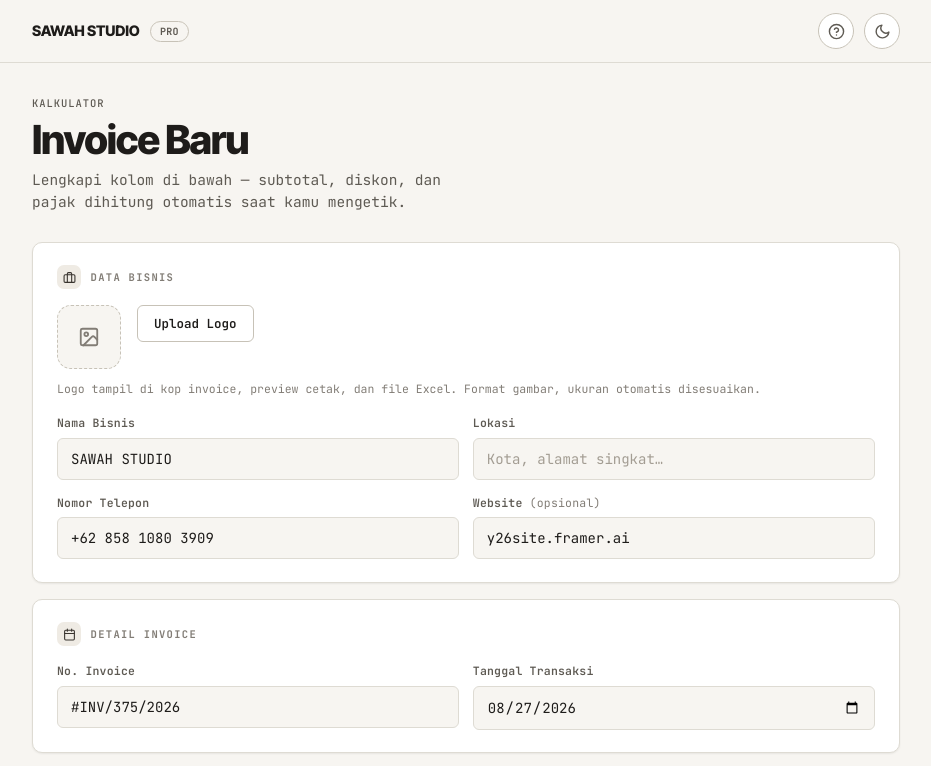
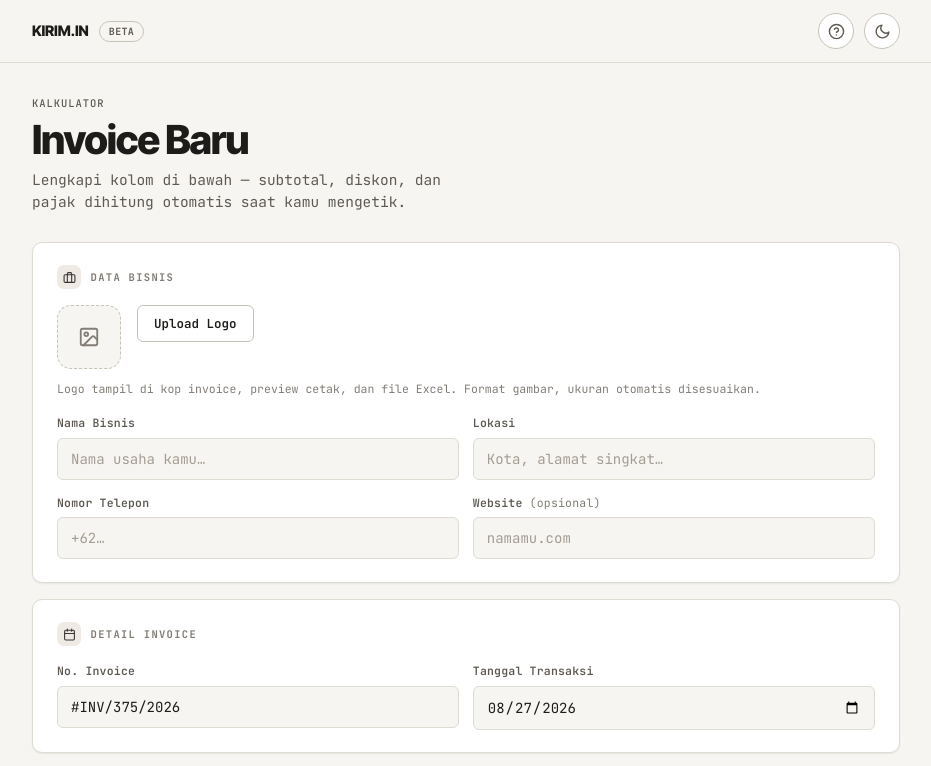
Before and after one commit to yassardaffa1427-ai/invoice-pro, a website: page index.html in a window 1280 px wide. Shown: the top 766 px of the page, without its empty margins (174-1105 px from the left). Drawn offline with Linux system fonts and the light colour scheme.

Commit message:
rebrand: rename app to Kirim.in, update header/title/watermark, clear default biz data

```diff
--- a/index.html
+++ b/index.html
@@ -5,7 +5,7 @@
 <meta name="viewport" content="width=device-width, initial-scale=1.0"/>
 <meta name="theme-color" content="#F7F5F1">
 <link rel="icon" type="image/png" href="/assets/logo-pro.png">
-<title>Kalkulator Invoice — Sawah Studio</title>
+<title>Kalkulator Invoice — Kirim.in</title>
 <link rel="preconnect" href="https://fonts.googleapis.com">
 <link rel="preconnect" href="https://fonts.gstatic.com" crossorigin>
 <link href="https://fonts.googleapis.com/css2?family=Inter+Tight:ital,wght@0,300;0,400;0,500;0,600;0,700;0,800;1,400;1,500&family=JetBrains+Mono:ital,wght@0,400;0,500;0,600;0,700;1,400&display=swap" rel="stylesheet"/>
@@ -462,8 +462,8 @@ td input::placeholder{color:var(--placeholder)}
 <header class="topbar">
   <div class="topbar-in">
     <a class="brand" href="/">
-      <span class="brand-name">SAWAH STUDIO</span>
-      <span class="brand-badge">PRO</span>
+      <span class="brand-name">KIRIM.IN</span>
+      <span class="brand-badge">BETA</span>
     </a>
 
     <button class="icon-btn" onclick="showFlow()" aria-label="Buka panduan" title="Panduan membuat invoice">
@@ -739,13 +739,13 @@ let uid = 0;
 let activePayMethod = 'Transfer Bank';
 
 /* ── DATA BISNIS (logo, nama, lokasi, telepon, website) ── */
-const BIZ_KEY = 'sawah-biz-data';
+const BIZ_KEY = 'kirimin-biz-data';
 let bizData = {
   logo: '',
-  name: 'SAWAH STUDIO',
+  name: '',
   location: '',
-  phone: '+62 858 1080 3909',
-  website: 'y26site.framer.ai'
+  phone: '',
+  website: ''
 };
 
 function loadBizData(){
@@ -777,7 +777,7 @@ function renderLogoPreview(){
   }
 }
 function updateBrand(){
-  document.title = `Kalkulator Invoice — ${bizData.name || 'Bisnis Anda'}`;
+  document.title = `Kalkulator Invoice — Kirim.in`;
 }
 function resizeImageFile(file, maxDim, cb){
   const reader = new FileReader();
@@ -1226,8 +1226,8 @@ function generatePrintContent(){
       ` : ''}
 
       <div class="print-sign">
-        <p>Terima kasih telah mempercayai kami.</p>
-        <p>Invoice ini dibuat secara digital.</p>
+        <p>Terima kasih telah mempercayai layanan kami.</p>
+        <p style="margin-top:.35rem;font-size:10.5px;letter-spacing:.09em;text-transform:uppercase;opacity:.6">Kirim.in by Sawah Studio</p>
       </div>
     </div>
   `;
```
